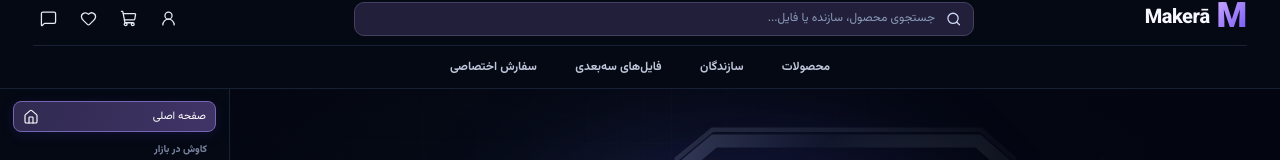
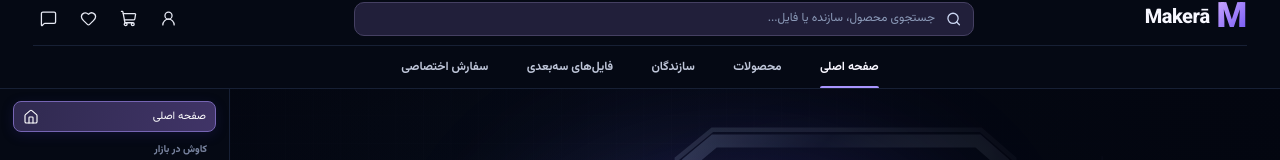
Before and after one commit to ParisaAtaee2000/web-projects, a React (Vite) app in the folder 3d-marketplace/: page / in a window 1280 px wide. Shown: the top 160 px of the page. Built offline with nearby package versions, Linux system fonts and the light colour scheme.

Commit message:
Add home link to header navigation

```diff
--- a/3d-marketplace/src/components/header/HeaderNavigation.tsx
+++ b/3d-marketplace/src/components/header/HeaderNavigation.tsx
@@ -1,6 +1,7 @@
 import { ROUTES } from "../../app/router/routeNames";
 
 const links = [
+  { label: "صفحه اصلی", href: ROUTES.home },
   { label: "محصولات", href: ROUTES.products },
   { label: "سازندگان", href: ROUTES.makers },
   { label: "فایل‌های سه‌بعدی", href: ROUTES.files3d },
@@ -19,7 +20,7 @@ export function HeaderNavigation() {
       {links.map((link) => {
         const active =
           currentPath === link.href ||
-          currentPath.startsWith(link.href + "/");
+          (link.href !== ROUTES.home && currentPath.startsWith(link.href + "/"));
         return (
           <a
             key={link.href}
```
